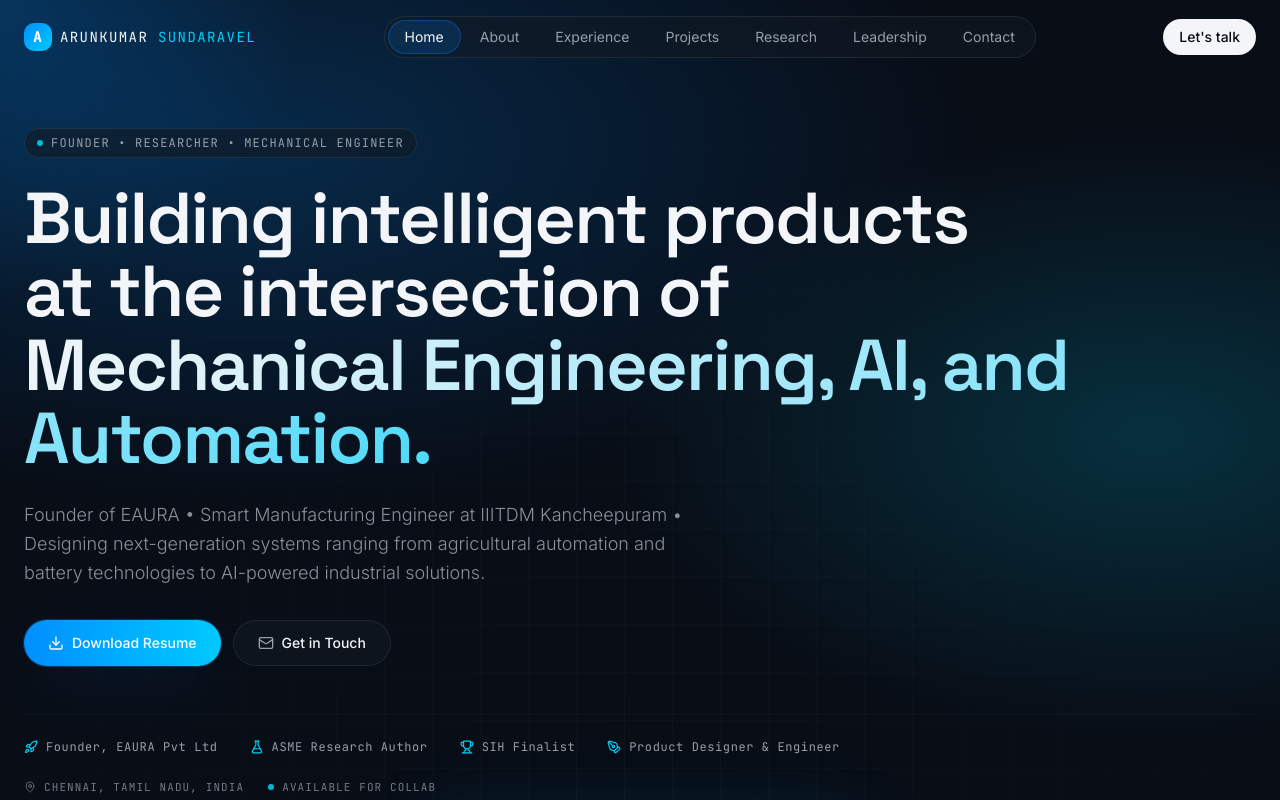
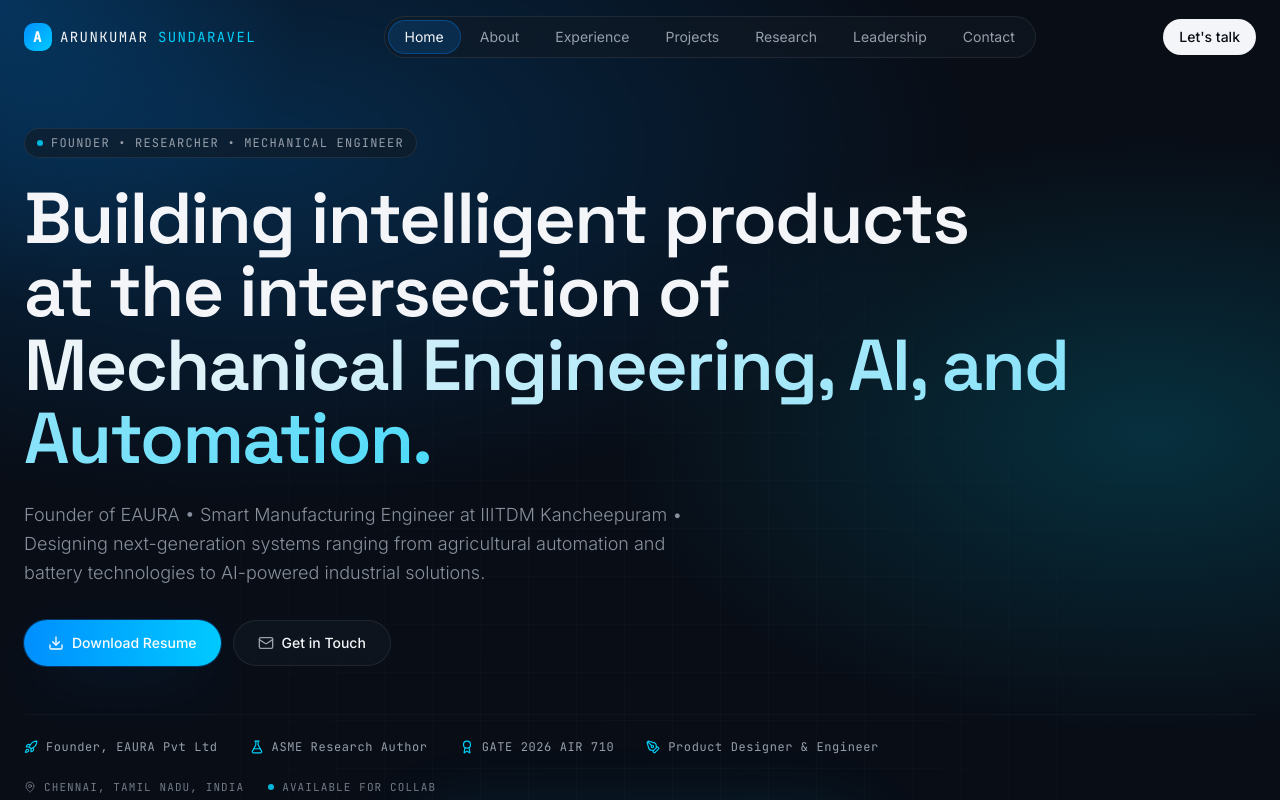
Before and after one commit to arun-2108/arunkumar, a React (Vite) app: page / in a window 1280 px wide. Shown: the top 800 px of the page. Built offline with nearby package versions, Linux system fonts and the light colour scheme.

Commit message:
chore: replace SIH Finalist with GATE 2026 AIR 710 in credibility strip

```diff
--- a/src/components/portfolio/Sections.tsx
+++ b/src/components/portfolio/Sections.tsx
@@ -182,8 +182,8 @@ export function Hero() {
                 <span>ASME Research Author</span>
               </div>
               <div className="group/cred flex items-center gap-2 transition-colors hover:text-foreground duration-300 cursor-default">
-                <Trophy size={14} className="text-accent group-hover/cred:text-primary transition-colors duration-300 shrink-0" />
-                <span>SIH Finalist</span>
+                <Award size={14} className="text-accent group-hover/cred:text-primary transition-colors duration-300 shrink-0" />
+                <span>GATE 2026 AIR 710</span>
               </div>
               <div className="group/cred flex items-center gap-2 transition-colors hover:text-foreground duration-300 cursor-default">
                 <PenTool size={14} className="text-accent group-hover/cred:text-primary transition-colors duration-300 shrink-0" />
```
